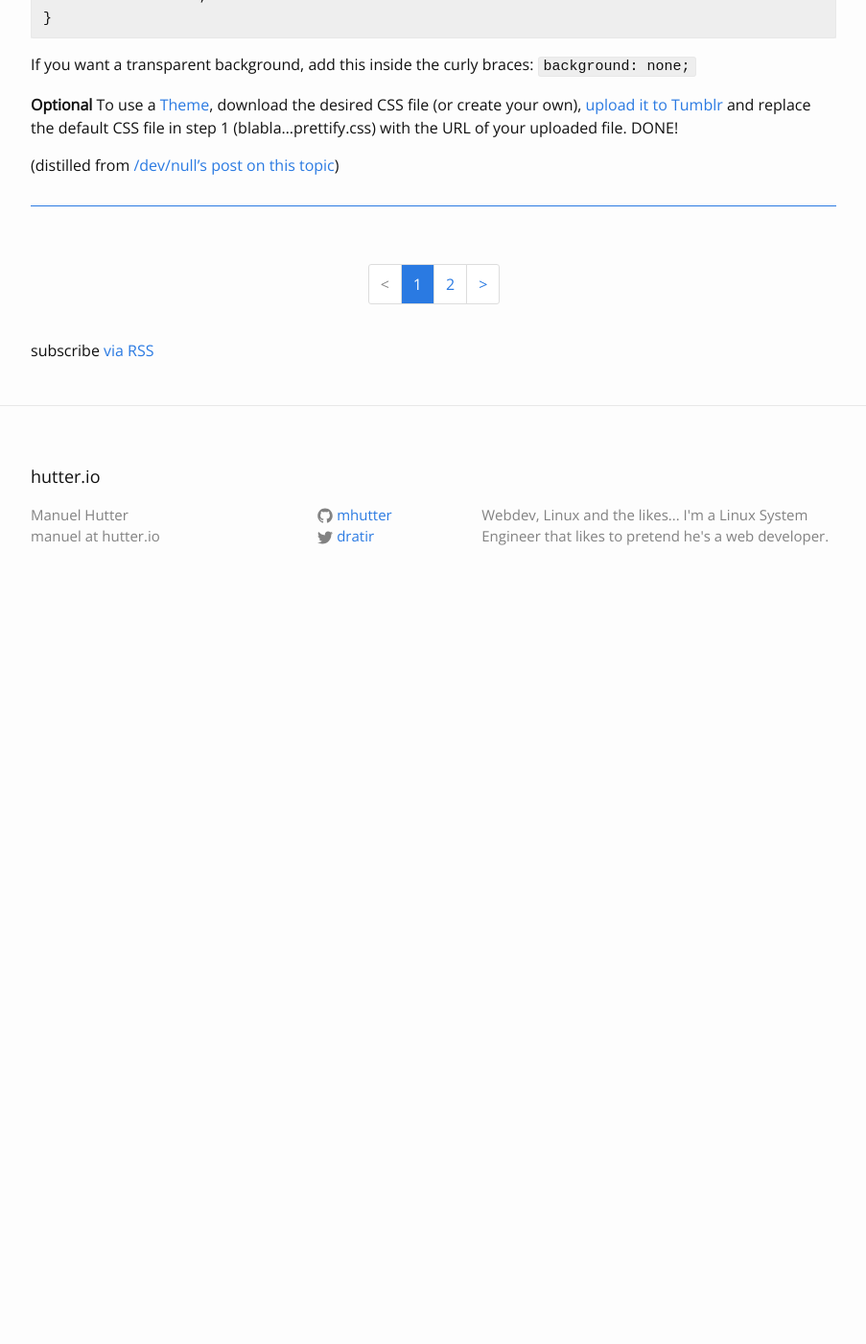
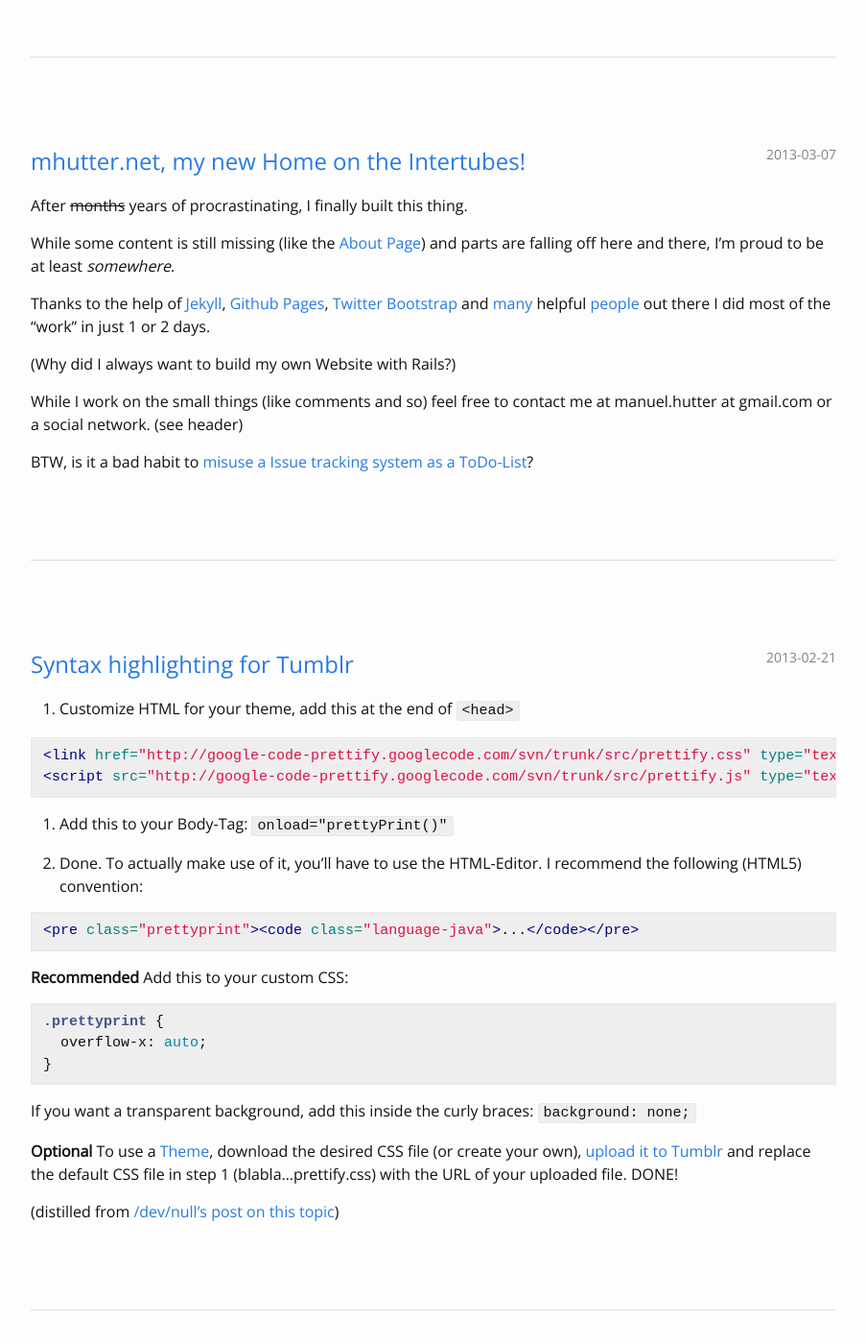
Before and after one commit to mhutter/hutter.io, a Jekyll site: the page built from index.html, in a window 1280 px wide and 1400 px high, scrolled down 8231 px. Shown: the whole window at 96% size, without its empty margins (188-1091 px from the left). Built offline with Jekyll 4.4.1, drawn with Linux system fonts in a browser that asks for light colours; the list of posts is cut into pages by our own code; before the commit the page ends 8861 px from its top, so only the background shows below that.

Commit message:
layout++

```diff
--- a/_includes/pagination.html
+++ b/_includes/pagination.html
@@ -3,11 +3,11 @@
   <ul class="pagination">
     {% if  paginator.previous_page %}
       <li>
-        <a aria-label="Previous" href="{{ paginator.previous_page_path | prepend: site.baseurl | replace: '//', '/' }}">&lt;</a>
+        <a aria-label="Previous" href="{{ paginator.previous_page_path | prepend: site.baseurl | replace: '//', '/' }}">&laquo;</a>
       </li>
     {% else %}
       <li class="disabled">
-        <span aria-label="Previous">&lt;</span>
+        <span aria-label="Previous">&laquo;</span>
       </li>
     {% endif %}
 
@@ -23,11 +23,11 @@
 
     {% if paginator.next_page %}
       <li>
-        <a aria-label="Next" href="{{ paginator.next_page_path | prepend: site.baseurl | replace: '//', '/' }}">&gt;</a>
+        <a aria-label="Next" href="{{ paginator.next_page_path | prepend: site.baseurl | replace: '//', '/' }}">&raquo;</a>
       </li>
     {% else %}
       <li class="disabled">
-        <span aria-label="Next">&gt;</span>
+        <span aria-label="Next">&raquo;</span>
       </li>
     {% endif %}
   </ul>
--- a/_sass/_base.scss
+++ b/_sass/_base.scss
@@ -96,6 +96,7 @@
 a {
   color: $brand-color;
   text-decoration: none;
+  border-bottom: 1px solid rgba(255, 255, 255, 0);
 
   &:visited {
     color: darken($brand-color, 15%);
@@ -103,7 +104,7 @@
 
   &:hover {
     color: $text-color;
-    text-decoration: underline;
+    border-bottom: 1px solid $text-color;
   }
 }
 
--- a/_sass/_layout.scss
+++ b/_sass/_layout.scss
@@ -18,10 +18,13 @@
   letter-spacing: -1px;
   margin-bottom: 0;
   float: left;
+  padding-right: 30px;
 
   &,
-  &:visited {
+  &:visited,
+  &:hover {
     color: #fff;
+    border: none;
   }
 }
 
@@ -40,6 +43,10 @@
     // Gaps between nav items, but not on the last one
     &:not(:last-child) {
       margin-right: 20px;
+    }
+
+    &:hover {
+      border-color: #fff;
     }
   }
 
@@ -181,8 +188,14 @@
   list-style: none;
 
   > li {
-    margin-bottom: $spacing-unit;
-    border-bottom: 1px solid $brand-color;
+    margin: $spacing-unit 0;
+    padding-top: $spacing-unit;
+    padding-bottom: $spacing-unit * 2;
+    border-bottom: 1px solid #ddd;
+  }
+  > li:first-child {
+    padding-top: 0;
+    margin-top: 0;
   }
 }
 
```
